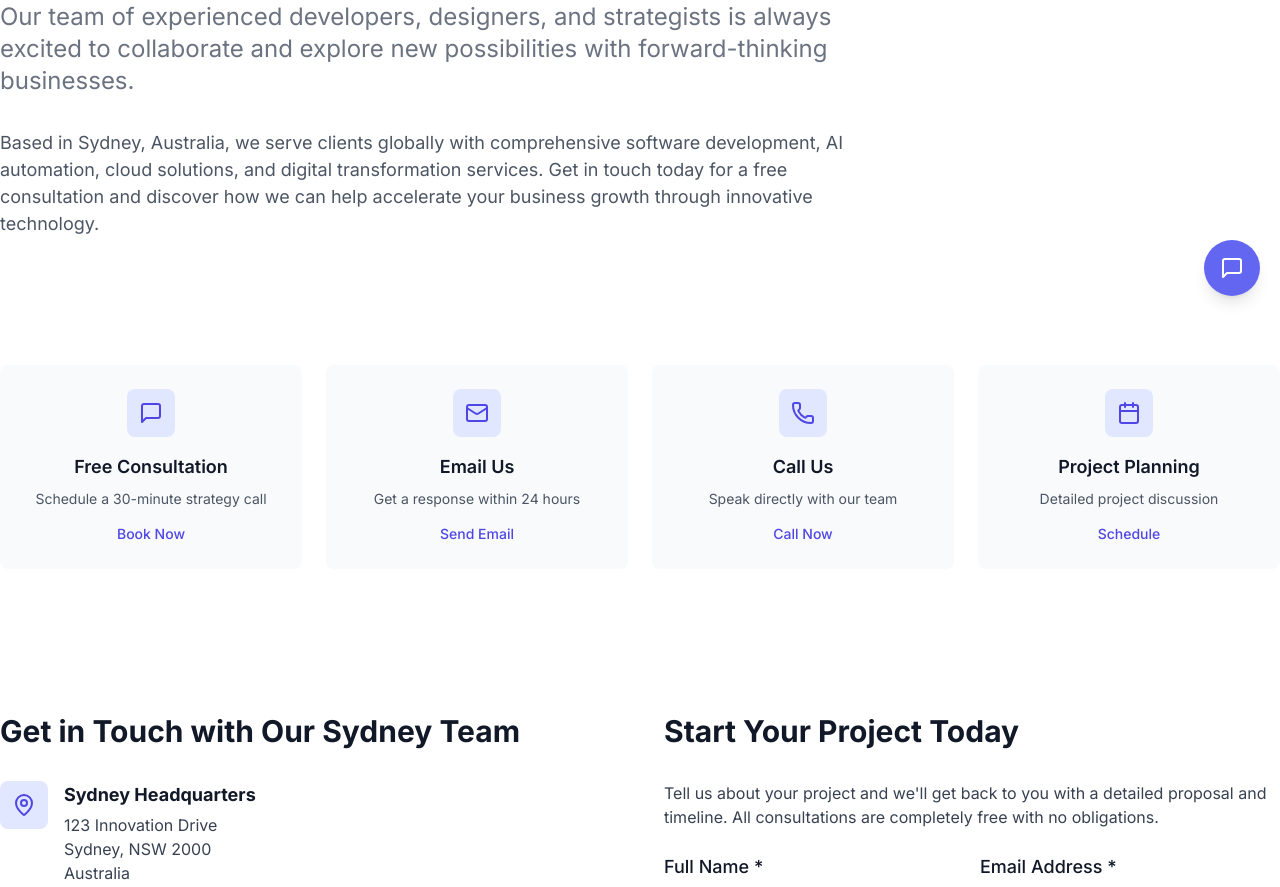
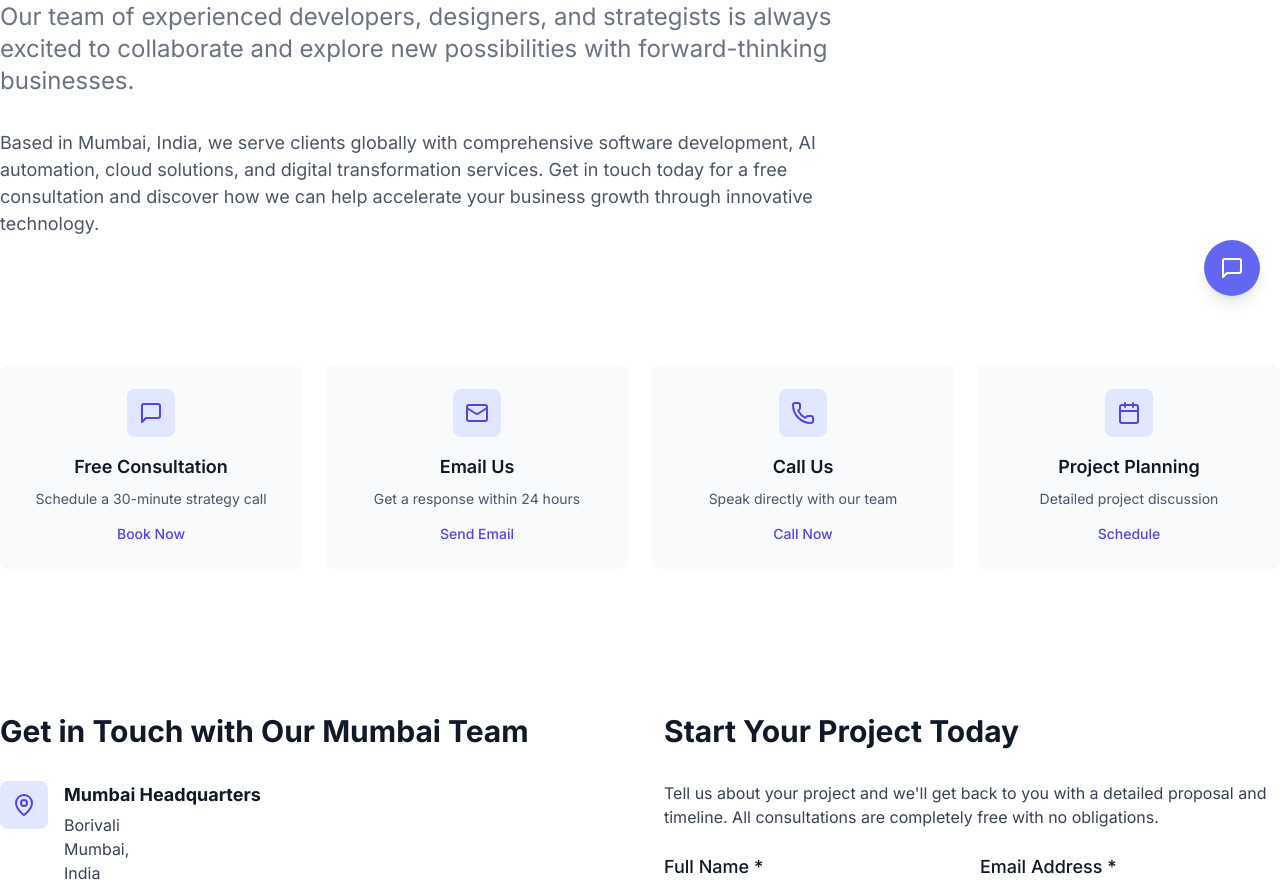
Before and after one commit to samvitedge/portfolio, a Next.js app: page /contact in a window 1280 px wide. Shown: the part 484-1371 px from the top of the page. Built offline with nearby package versions, Linux system fonts and the light colour scheme.

Commit message:
fixed address

```diff
--- a/src/app/about/page.jsx
+++ b/src/app/about/page.jsx
@@ -9,11 +9,11 @@ export default function AboutPage() {
       <Container className="pt-16 pb-12">
         <div className="max-w-4xl">
           <h1 className="text-4xl font-bold leading-snug tracking-tight text-gray-800 lg:text-5xl lg:leading-tight xl:text-6xl xl:leading-tight dark:text-white mb-6">
-            About Samvit Edge - Your Trusted Technology Partner in Australia
+            About Samvit Edge - Your Trusted Technology Partner in India
           </h1>
           <p className="text-xl leading-normal text-gray-500 lg:text-xl xl:text-2xl dark:text-gray-300 mb-8">
             Samvit Edge is a forward-thinking IT consulting and software development company helping modern businesses
-            evolve digitally across Australia and globally. With a strong foundation in software engineering, artificial
+            evolve digitally across India and globally. With a strong foundation in software engineering, artificial
             intelligence, and cloud technologies, we deliver solutions that are not just smart but truly transformative
             for your business growth.
           </p>
@@ -60,7 +60,7 @@ export default function AboutPage() {
               be an enabler, not a barrier, and we're committed to making complex solutions simple and accessible.`}
             </p>
             <p className="text-lg text-gray-700 dark:text-gray-300 mb-6">
-              <strong>Vision:</strong> {`To become Australia's leading digital transformation partner, recognized for our
+              <strong>Vision:</strong> {`To become India's leading digital transformation partner, recognized for our
               innovative approach, technical excellence, and unwavering commitment to client success. We envision a
               future where every business, regardless of size, can leverage cutting-edge technology to achieve their
               goals and create meaningful impact.`}
@@ -95,8 +95,8 @@ export default function AboutPage() {
           <div className="flex-1">
             <h2 className="text-2xl md:text-3xl font-bold text-gray-900 dark:text-white mb-4">Our Story & Journey</h2>
             <p className="text-lg text-gray-700 dark:text-gray-300 mb-6">
-              {`What began as a small team of passionate developers in Sydney has evolved into a comprehensive digital
-              solutions powerhouse serving clients across Australia, Asia, and beyond. Our journey started in 2019 when
+              {`What began as a small team of passionate developers in Mumbai has evolved into a comprehensive digital
+              solutions powerhouse serving clients across India, Asia, and beyond. Our journey started in 2019 when
               our founders recognized the growing gap between rapidly advancing technology and businesses' ability to
               effectively implement these innovations.`}
             </p>
@@ -118,7 +118,7 @@ export default function AboutPage() {
               <div className="bg-gray-50 dark:bg-gray-800 p-6 rounded-lg">
                 <h3 className="text-lg font-semibold text-gray-900 dark:text-white mb-3">Key Milestones</h3>
                 <ul className="space-y-2 text-gray-700 dark:text-gray-300 text-sm">
-                  <li>• 2019: Founded in Sydney, Australia</li>
+                  <li>• 2019: Founded in Mumbai, India</li>
                   <li>• 2020: First enterprise client partnership</li>
                   <li>• 2021: Expanded to AI and automation services</li>
                   <li>• 2022: Achieved AWS Partner status</li>
@@ -262,25 +262,25 @@ export default function AboutPage() {
               Our Location & Global Reach
             </h2>
             <p className="text-lg text-gray-700 dark:text-gray-300 mb-6">
-              Headquartered in the vibrant tech hub of Sydney, Australia, Samvit Edge serves clients across multiple
+              Headquartered in the vibrant tech hub of Mumbai, India, Samvit Edge serves clients across multiple
               continents. Our strategic location in the Asia-Pacific region allows us to provide excellent coverage for
-              Australian businesses while also serving clients in Asia, Europe, and North America.
+              Indian businesses while also serving clients in Asia, Europe, and North America.
             </p>
             <div className="grid md:grid-cols-2 gap-6">
               <div className="bg-gray-50 dark:bg-gray-800 p-6 rounded-lg">
-                <h3 className="text-lg font-semibold text-gray-900 dark:text-white mb-3">Sydney Headquarters</h3>
+                <h3 className="text-lg font-semibold text-gray-900 dark:text-white mb-3">Mumbai Headquarters</h3>
                 <p className="text-gray-700 dark:text-gray-300 mb-3">
                   {`Located in Mumbai innovation district, our headquarters serves as the central hub for our
                   operations, housing our core development team and leadership.`}
                 </p>
                 {/* <p className="text-sm text-gray-600 dark:text-gray-400">
-                  123 Innovation Drive, Sydney, NSW 2000, Australia
+                  123 Innovation Drive, Mumbai, NSW 2000, India
                 </p> */}
               </div>
               <div className="bg-gray-50 dark:bg-gray-800 p-6 rounded-lg">
                 <h3 className="text-lg font-semibold text-gray-900 dark:text-white mb-3">Global Client Base</h3>
                 <p className="text-gray-700 dark:text-gray-300 mb-3">
-                  We proudly serve clients across Australia, New Zealand, Singapore, Japan, United Kingdom, and the
+                  We proudly serve clients across India, New Zealand, Singapore, Japan, United Kingdom, and the
                   United States, with 24/7 support capabilities.
                 </p>
                 <p className="text-sm text-gray-600 dark:text-gray-400">
--- a/src/app/contact/page.jsx
+++ b/src/app/contact/page.jsx
@@ -58,7 +58,7 @@ export default function ContactPage() {
             is always excited to collaborate and explore new possibilities with forward-thinking businesses.`}
           </p>
           <p className="text-lg leading-normal text-gray-600 dark:text-gray-400 mb-12">
-            Based in Sydney, Australia, we serve clients globally with comprehensive software development, AI
+            Based in Mumbai, India, we serve clients globally with comprehensive software development, AI
             automation, cloud solutions, and digital transformation services. Get in touch today for a free consultation
             and discover how we can help accelerate your business growth through innovative technology.
           </p>
@@ -118,7 +118,7 @@ export default function ContactPage() {
           <div className="space-y-8">
             <div>
               <h2 className="text-2xl md:text-3xl font-bold text-gray-900 dark:text-white mb-8">
-                Get in Touch with Our Sydney Team
+                Get in Touch with Our Mumbai Team
               </h2>
 
               <div className="space-y-6">
@@ -127,13 +127,13 @@ export default function ContactPage() {
                     <MapPin className="w-6 h-6 text-indigo-600 dark:text-indigo-400" />
                   </div>
                   <div>
-                    <h3 className="text-lg font-bold text-gray-900 dark:text-white mb-1">Sydney Headquarters</h3>
+                    <h3 className="text-lg font-bold text-gray-900 dark:text-white mb-1">Mumbai Headquarters</h3>
                     <p className="text-gray-700 dark:text-gray-300 mb-2">
-                      123 Innovation Drive
+                      Borivali
                       <br />
-                      Sydney, NSW 2000
+                      Mumbai,
                       <br />
-                      Australia
+                      India
                     </p>
                     <p className="text-sm text-gray-600 dark:text-gray-400">
                      {` Located in India's premier tech district, easily accessible by public transport`}
@@ -187,7 +187,7 @@ export default function ContactPage() {
                   <div>
                     <h3 className="text-lg font-bold text-gray-900 dark:text-white mb-1">Global Service Coverage</h3>
                     <p className="text-gray-700 dark:text-gray-300 mb-2">
-                      Australia • New Zealand • Singapore • Japan • UK • USA
+                      India • New Zealand • Singapore • Japan • UK • USA
                     </p>
                     <p className="text-sm text-gray-600 dark:text-gray-400">
                       Remote collaboration with clients worldwide
--- a/src/app/services/page.jsx
+++ b/src/app/services/page.jsx
@@ -34,7 +34,7 @@ export default function ServicesPage() {
       <Container className="pt-16 pb-12">
         <div className="max-w-4xl">
           <h1 className="text-4xl font-bold leading-snug tracking-tight text-gray-800 lg:text-5xl lg:leading-tight xl:text-6xl xl:leading-tight dark:text-white mb-6">
-            Professional Software Development Services in Australia
+            Professional Software Development Services in India
           </h1>
           <p className="text-xl leading-normal text-gray-500 lg:text-xl xl:text-2xl dark:text-gray-300 mb-8">
             {`At Samvit Edge, we specialize in building smart, scalable, and future-ready technology solutions that solve
@@ -43,7 +43,7 @@ export default function ServicesPage() {
             need to go.`}
           </p>
           <p className="text-lg leading-normal text-gray-600 dark:text-gray-400 mb-12">
-            Based in Sydney, Australia, we serve clients globally with cutting-edge software development, AI automation,
+            Based in Mumbai, India, we serve clients globally with cutting-edge software development, AI automation,
             cloud solutions, and digital transformation services. Our team of expert developers, designers, and
             strategists work collaboratively to deliver solutions that drive measurable business growth.
           </p>
```
